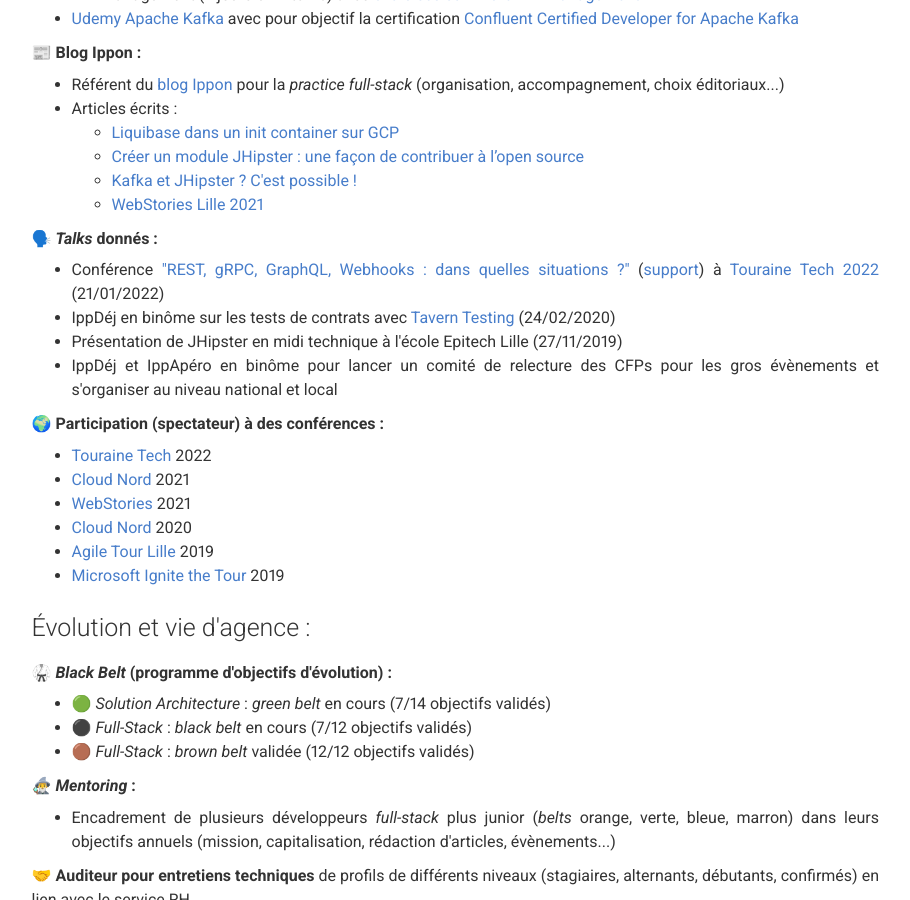
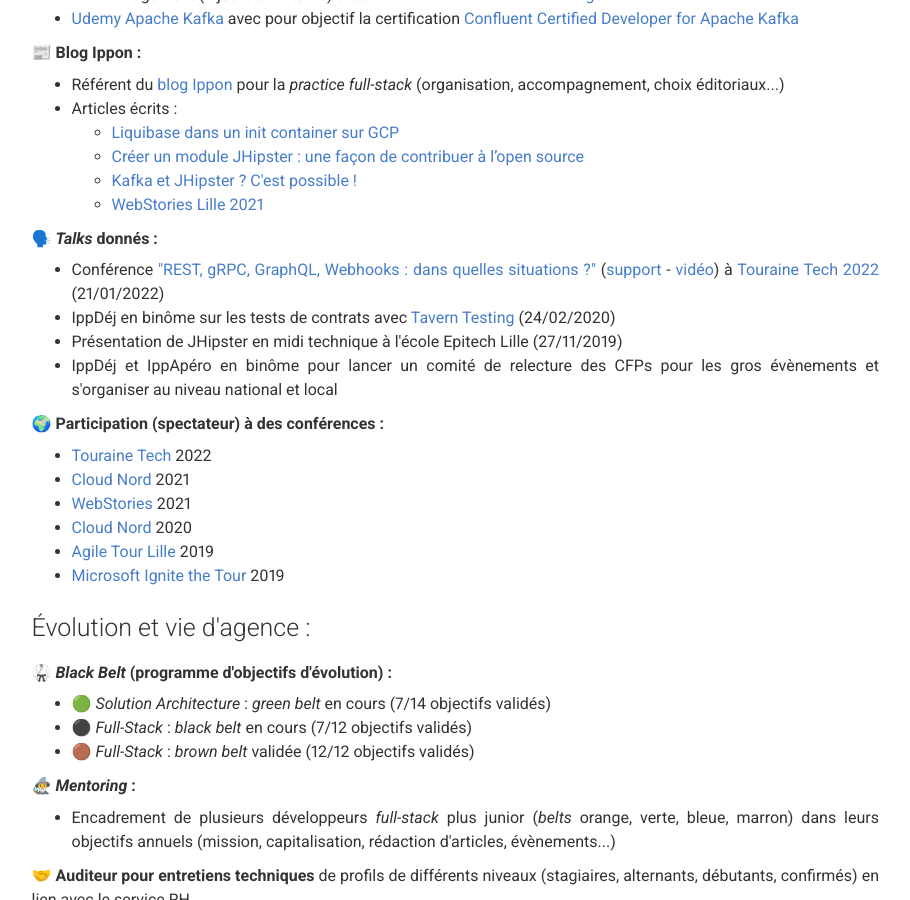
Before and after one commit to fdelbrayelle/fdelbrayelle.github.io, a Jekyll site: the page built from index.md, in a window 1280 px wide and 900 px high, scrolled down 2616 px. Shown: the whole window, without its empty margins (331-1241 px from the left). Built offline with Jekyll 4.4.1, drawn with Linux system fonts in a browser that asks for light colours; nearby versions of some CDN libraries.

Commit message:
feat: add touraine tech video

```diff
--- a/_config.yml
+++ b/_config.yml
@@ -162,7 +162,7 @@
             <p>
               <strong>🗣️ <em>Talks</em> donnés :</strong>
               <ul>
-                <li>Conférence <a title="REST, gRPC, GraphQL, Webhooks : dans quelles situations ?" href="https://touraine.tech/talk/MkEtWfsIOK8wQl2xXpVN" target="_blank" rel="noreferrer noopener">"REST, gRPC, GraphQL, Webhooks : dans quelles situations ?"</a> (<a title="Support pour REST, gRPC, GraphQL, Webhooks : dans quelles situations ?" href="https://github.com/fdelbrayelle/talk-rest-grpc-graphql-webhooks" target="_blank" rel="noreferrer noopener">support</a>) à <a title="Touraine Tech 2022" href="https://touraine.tech/#schedule" target="_blank" rel="noreferrer noopener">Touraine Tech 2022</a> (21/01/2022)</li>
+                <li>Conférence <a title="REST, gRPC, GraphQL, Webhooks : dans quelles situations ?" href="https://touraine.tech/talk/MkEtWfsIOK8wQl2xXpVN" target="_blank" rel="noreferrer noopener">"REST, gRPC, GraphQL, Webhooks : dans quelles situations ?"</a> (<a title="Support pour REST, gRPC, GraphQL, Webhooks : dans quelles situations ?" href="https://github.com/fdelbrayelle/talk-rest-grpc-graphql-webhooks" target="_blank" rel="noreferrer noopener">support</a> - <a title="Vidéo pour REST, gRPC, GraphQL, Webhooks : dans quelles situations ?" href="https://www.youtube.com/watch?v=s5qRho_FIyc" target="_blank" rel="noreferrer noopener">vidéo</a>) à <a title="Touraine Tech 2022" href="https://touraine.tech/#schedule" target="_blank" rel="noreferrer noopener">Touraine Tech 2022</a> (21/01/2022)</li>
                 <li>IppDéj en binôme sur les tests de contrats avec <a title="Tavern Testing" href="https://taverntesting.github.io/" target="_blank" rel="noreferrer noopener">Tavern Testing</a> (24/02/2020)</li>
                 <li>Présentation de JHipster en midi technique à l'école Epitech Lille (27/11/2019)</li>
                 <li>IppDéj et IppApéro en binôme pour lancer un comité de relecture des CFPs pour les gros évènements et s'organiser au niveau national et local</li>
```
